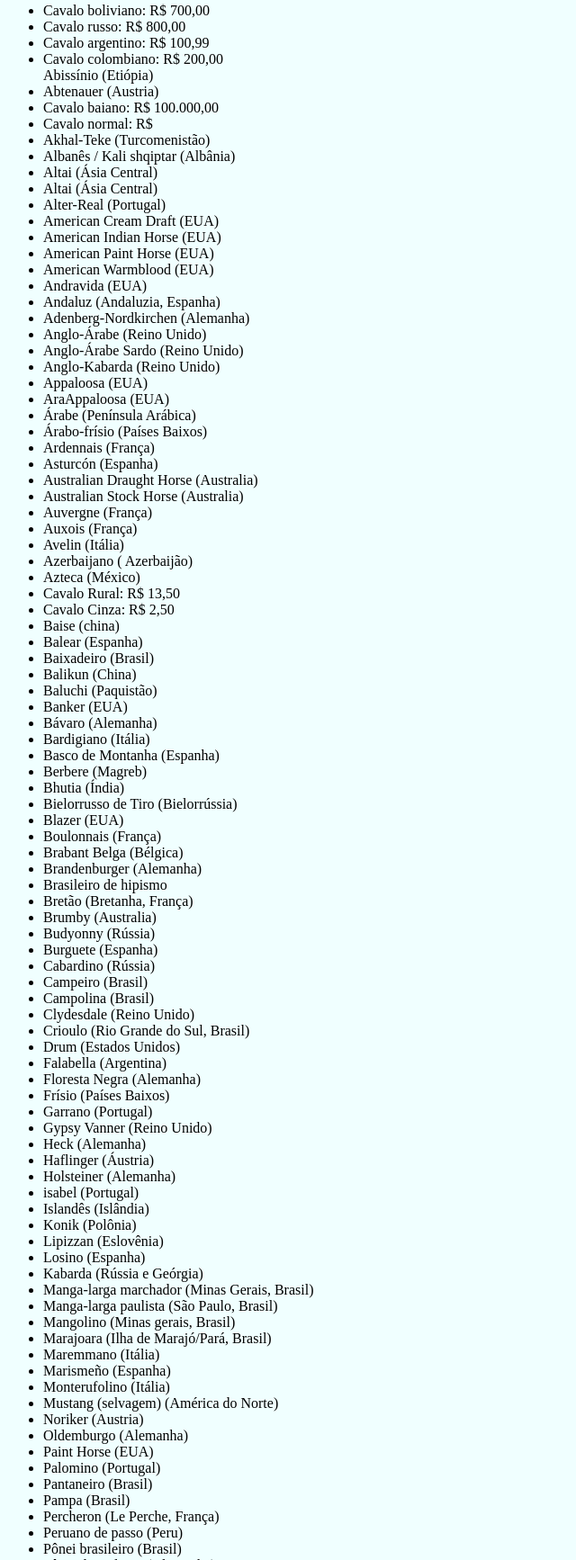
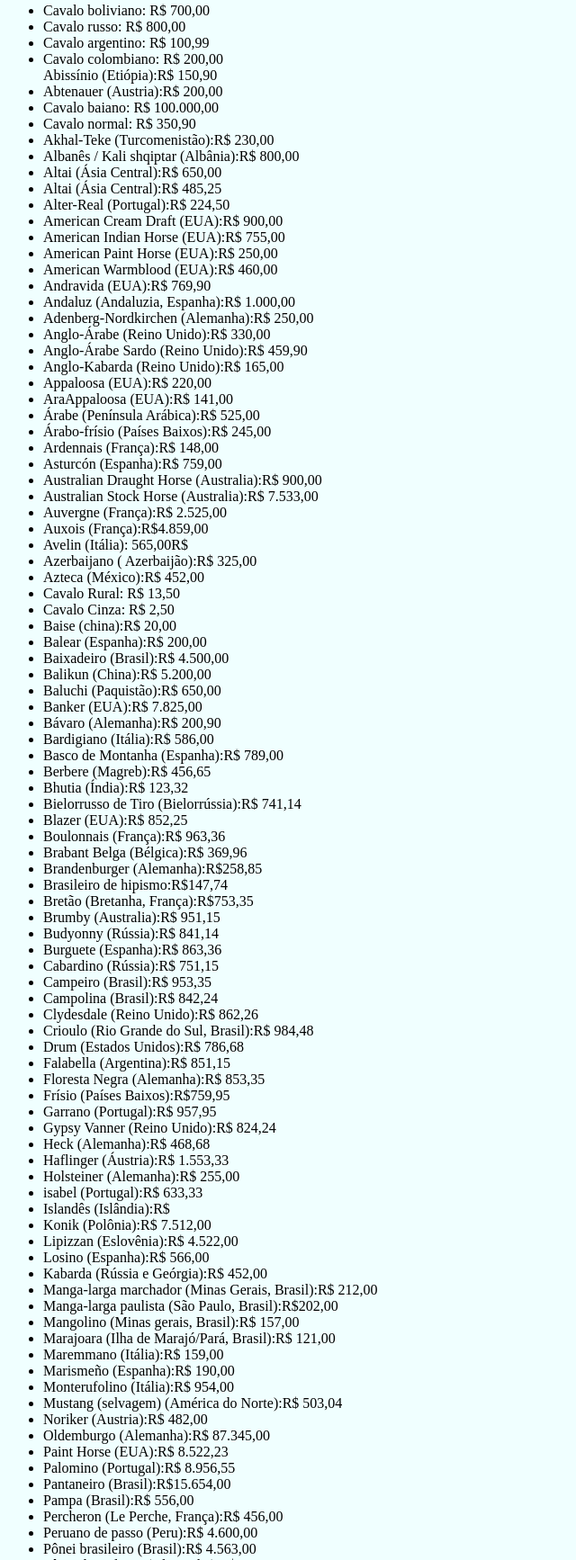
Before and after one commit to camilideh/pensamentoCOMPUTACIONAL1B, a plain HTML site: page produtos.html in a window 1280 px wide. Shown: the part 1358-3092 px from the top of the page at 90% size, without its empty margins (0-640 px from the left). Drawn offline with Linux system fonts and the light colour scheme.

Commit message:
colocamos preços

```diff
--- a/produtos.html
+++ b/produtos.html
@@ -16,110 +16,110 @@
 			<li>Cavalo russo: R$ 800,00</li>
 			<li>Cavalo argentino: R$ 100,99</li>
 			<li>Cavalo colombiano: R$ 200,00</li>
-			<li)>Abissínio (Etiópia)</li>
-			<li>Abtenauer (Austria)</li>
+			<li)>Abissínio (Etiópia):R$ 150,90</li>
+			<li>Abtenauer (Austria):R$ 200,00</li>
 	  		<li>Cavalo baiano: R$ 100.000,00</li>
-			<li>Cavalo normal: R$</li>
-			<li>Akhal-Teke (Turcomenistão)</li>
-			<li>Albanês /  Kali shqiptar (Albânia)</li>
-			<li>Altai (Ásia Central)</li>
-			<li>Altai (Ásia Central)</li>
-			<li> Alter-Real (Portugal)</li>
-			<li>American Cream Draft (EUA)</li>
-			<li>American Indian Horse (EUA)</li>
-			<li>American Paint Horse (EUA)</li>
-			<li>American Warmblood (EUA)</li>
-			<li>Andravida (EUA)</li>
-			<li>Andaluz (Andaluzia, Espanha)</li>
-			<li>Adenberg-Nordkirchen (Alemanha)</li>
-			<li>Anglo-Árabe (Reino Unido)</li>
-			<li>Anglo-Árabe Sardo (Reino Unido)</li>
-			<li>Anglo-Kabarda (Reino Unido)</li>
-			<li>Appaloosa (EUA)</li>
-			<li>AraAppaloosa (EUA)</li>
-			<li>Árabe (Península Arábica)</li>
-			<li>Árabo-frísio (Países Baixos)</li>
-			<li>Ardennais (França)</li>
-			<li>Asturcón (Espanha)</li>
-			<li>Australian Draught Horse (Australia)</li>
-			<li>Australian Stock Horse (Australia)</li>
-			<li>Auvergne (França)</li>
-			<li>Auxois (França)</li>
-			<li>Avelin (Itália)</li>
-			<li>Azerbaijano ( Azerbaijão)</li>
-			<li>Azteca (México)</li>
+			<li>Cavalo normal: R$ 350,90</li>
+			<li>Akhal-Teke (Turcomenistão):R$ 230,00</li>
+			<li>Albanês /  Kali shqiptar (Albânia):R$ 800,00</li>
+			<li>Altai (Ásia Central):R$ 650,00</li>
+			<li>Altai (Ásia Central):R$ 485,25</li>
+			<li> Alter-Real (Portugal):R$ 224,50</li>
+			<li>American Cream Draft (EUA):R$ 900,00</li>
+			<li>American Indian Horse (EUA):R$ 755,00</li>
+			<li>American Paint Horse (EUA):R$ 250,00</li>
+			<li>American Warmblood (EUA):R$ 460,00</li>
+			<li>Andravida (EUA):R$ 769,90</li>
+			<li>Andaluz (Andaluzia, Espanha):R$ 1.000,00</li>
+			<li>Adenberg-Nordkirchen (Alemanha):R$ 250,00</li>
+			<li>Anglo-Árabe (Reino Unido):R$ 330,00</li>
+			<li>Anglo-Árabe Sardo (Reino Unido):R$ 459,90</li>
+			<li>Anglo-Kabarda (Reino Unido):R$ 165,00</li>
+			<li>Appaloosa (EUA):R$ 220,00</li>
+			<li>AraAppaloosa (EUA):R$ 141,00</li>
+			<li>Árabe (Península Arábica):R$ 525,00</li>
+			<li>Árabo-frísio (Países Baixos):R$ 245,00</li>
+			<li>Ardennais (França):R$ 148,00</li>
+			<li>Asturcón (Espanha):R$ 759,00</li>
+			<li>Australian Draught Horse (Australia):R$ 900,00</li>
+			<li>Australian Stock Horse (Australia):R$ 7.533,00</li>
+			<li>Auvergne (França):R$ 2.525,00</li>
+			<li>Auxois (França):R$4.859,00</li>
+			<li>Avelin (Itália): 565,00R$</li>
+			<li>Azerbaijano ( Azerbaijão):R$ 325,00</li>
+			<li>Azteca (México):R$ 452,00</li>
 			<li>Cavalo Rural: R$ 13,50</li>
 			<li>Cavalo Cinza: R$ 2,50</li>
-			<li>Baise (china)</li>
-			<li>Balear (Espanha)</li>
-			<li>Baixadeiro (Brasil)</li>
-			<li>Balikun (China)</li>
-			<li>Baluchi (Paquistão)</li>
-			<li>Banker (EUA)</li>
-			<li>Bávaro (Alemanha)</li>
-			<li>Bardigiano (Itália)</li>
-			<li>Basco de Montanha (Espanha)</li>
-			<li>Berbere (Magreb)</li>
-			<li>Bhutia (Índia)</li>
-			<li>Bielorrusso de Tiro (Bielorrússia)</li>
-			<li>Blazer (EUA)</li>
-			<li>Boulonnais (França)</li>
-			<li>Brabant Belga (Bélgica)</li>
-			<li>Brandenburger (Alemanha)</li>
-			<li>Brasileiro de hipismo</li>
-			<li>Bretão (Bretanha, França)</li>
-			<li>Brumby (Australia)</li>
-			<li>Budyonny (Rússia)</li>
-			<li>Burguete (Espanha)</li>
-			<li>Cabardino (Rússia)</li>
-			<li>Campeiro (Brasil)</li>
-			<li>Campolina (Brasil)</li>
-			<li>Clydesdale (Reino Unido)</li>
-			<li>Crioulo (Rio Grande do Sul, Brasil)</li>
-			<li>Drum (Estados Unidos)</li>
-			<li>Falabella (Argentina)</li>
-			<li>Floresta Negra (Alemanha)</li>
-			<li>Frísio (Países Baixos)</li>
-			<li>Garrano (Portugal)</li>
-			<li>Gypsy Vanner (Reino Unido)</li>
-			<li>Heck (Alemanha)</li>
-			<li>Haflinger (Áustria)</li>
-			<li>Holsteiner (Alemanha)</li>
-			<li>isabel (Portugal)</li>
-			<li>Islandês (Islândia)</li>
-			<li>Konik (Polônia)</li>
-			<li>Lipizzan (Eslovênia)</li>
-			<li>Losino (Espanha)</li>
-			<li>Kabarda (Rússia e Geórgia)</li>
-			<li>Manga-larga marchador (Minas Gerais, Brasil)</li>
-			<li>Manga-larga paulista (São Paulo, Brasil)</li>
-			<li>Mangolino (Minas gerais, Brasil)</li>
-			<li>Marajoara (Ilha de Marajó/Pará, Brasil)</li>
-			<li>Maremmano (Itália)</li>
-			<li>Marismeño (Espanha)</li>
-			<li>Monterufolino (Itália)</li>
-			<li>Mustang (selvagem) (América do Norte)</li>
-			<li>Noriker (Austria)</li>
-			<li>Oldemburgo (Alemanha)</li>
-			<li>Paint Horse (EUA)</li>
-			<li>Palomino (Portugal)</li>
-			<li>Pantaneiro (Brasil)</li>
-			<li>Pampa (Brasil)</li>
-			<li>Percheron (Le Perche, França)</li>
-			<li>Peruano de passo (Peru)</li>
-			<li>Pônei brasileiro (Brasil)</li>
-			<li>Pônei de Dülmen (Alemanha)</li>
-			<li>Pônei Shetland (Reino Unido)</li>
-			<li>Pura Raça Galega (PRG) (Espanha)</li>
-			<li>Puro-sangue inglês (Inglaterra, Reino Unido)</li>
-			<li>Puro-sangue lusitano (Portugal)</li>
-			<li>Quarto de milha (EUA)</li>
-			<li>Saddlebred americano (EUA)</li>
-			<li>Shire (Reino Unido)</li>
-			<li>Selle français (França)</li>
-			<li>Sorraia (Portugal)</li>
-			<li>Suffolk Punch (Reino Unido)</li>
+			<li>Baise (china):R$ 20,00</li>
+			<li>Balear (Espanha):R$ 200,00</li>
+			<li>Baixadeiro (Brasil):R$ 4.500,00</li>
+			<li>Balikun (China):R$ 5.200,00</li>
+			<li>Baluchi (Paquistão):R$ 650,00</li>
+			<li>Banker (EUA):R$  7.825,00</li>
+			<li>Bávaro (Alemanha):R$ 200,90</li>
+			<li>Bardigiano (Itália):R$ 586,00</li>
+			<li>Basco de Montanha (Espanha):R$ 789,00</li>
+			<li>Berbere (Magreb):R$ 456,65</li>
+			<li>Bhutia (Índia):R$ 123,32</li>
+			<li>Bielorrusso de Tiro (Bielorrússia):R$ 741,14</li>
+			<li>Blazer (EUA):R$ 852,25</li>
+			<li>Boulonnais (França):R$ 963,36</li>
+			<li>Brabant Belga (Bélgica):R$ 369,96</li>
+			<li>Brandenburger (Alemanha):R$258,85</li>
+			<li>Brasileiro de hipismo:R$147,74</li>
+			<li>Bretão (Bretanha, França):R$753,35</li>
+			<li>Brumby (Australia):R$ 951,15</li>
+			<li>Budyonny (Rússia):R$ 841,14</li>
+			<li>Burguete (Espanha):R$ 863,36</li>
+			<li>Cabardino (Rússia):R$ 751,15 </li>
+			<li>Campeiro (Brasil):R$ 953,35</li>
+			<li>Campolina (Brasil):R$ 842,24</li>
+			<li>Clydesdale (Reino Unido):R$ 862,26</li>
+			<li>Crioulo (Rio Grande do Sul, Brasil):R$ 984,48</li>
+			<li>Drum (Estados Unidos):R$ 786,68</li>
+			<li>Falabella (Argentina):R$ 851,15</li>
+			<li>Floresta Negra (Alemanha):R$ 853,35</li>
+			<li>Frísio (Países Baixos):R$759,95 </li>
+			<li>Garrano (Portugal):R$ 957,95</li>
+			<li>Gypsy Vanner (Reino Unido):R$ 824,24</li>
+			<li>Heck (Alemanha):R$ 468,68</li>
+			<li>Haflinger (Áustria):R$ 1.553,33</li>
+			<li>Holsteiner (Alemanha):R$ 255,00</li>
+			<li>isabel (Portugal):R$ 633,33</li>
+			<li>Islandês (Islândia):R$ </li>
+			<li>Konik (Polônia):R$ 7.512,00</li>
+			<li>Lipizzan (Eslovênia):R$ 4.522,00</li>
+			<li>Losino (Espanha):R$ 566,00</li>
+			<li>Kabarda (Rússia e Geórgia):R$ 452,00</li>
+			<li>Manga-larga marchador (Minas Gerais, Brasil):R$ 212,00</li>
+			<li>Manga-larga paulista (São Paulo, Brasil):R$202,00</li>
+			<li>Mangolino (Minas gerais, Brasil):R$ 157,00</li>
+			<li>Marajoara (Ilha de Marajó/Pará, Brasil):R$ 121,00</li>
+			<li>Maremmano (Itália):R$ 159,00</li>
+			<li>Marismeño (Espanha):R$ 190,00</li>
+			<li>Monterufolino (Itália):R$ 954,00</li>
+			<li>Mustang (selvagem) (América do Norte):R$ 503,04</li>
+			<li>Noriker (Austria):R$ 482,00</li>
+			<li>Oldemburgo (Alemanha):R$ 87.345,00</li>
+			<li>Paint Horse (EUA):R$ 8.522,23</li>
+			<li>Palomino (Portugal):R$ 8.956,55</li>
+			<li>Pantaneiro (Brasil):R$15.654,00</li>
+			<li>Pampa (Brasil):R$ 556,00</li>
+			<li>Percheron (Le Perche, França):R$ 456,00</li>
+			<li>Peruano de passo (Peru):R$ 4.600,00</li>
+			<li>Pônei brasileiro (Brasil):R$ 4.563,00</li>
+			<li>Pônei de Dülmen (Alemanha):R$ 265,00</li>
+			<li>Pônei Shetland (Reino Unido):R$ 4.656,00</li>
+			<li>Pura Raça Galega (PRG) (Espanha):R$1.225,00</li>
+			<li>Puro-sangue inglês (Inglaterra, Reino Unido)2.000,00:R$</li>
+			<li>Puro-sangue lusitano (Portugal):R$1.313,00</li>
+			<li>Quarto de milha (EUA):R$ 22.222,22</li>
+			<li>Saddlebred americano (EUA):R$ 333,33</li>
+			<li>Shire (Reino Unido):R$ 444,44</li>
+			<li>Selle français (França):R$ 555,55</li>
+			<li>Sorraia (Portugal):R$ 660,66</li>
+			<li>Suffolk Punch (Reino Unido):R$ 777,70 </li>
 		</ul>
-		<a href="index.html"> acesse aqui</a>
+		<a href="index.html"> pagina inicial</a>
 	</body>
 </html>
```
